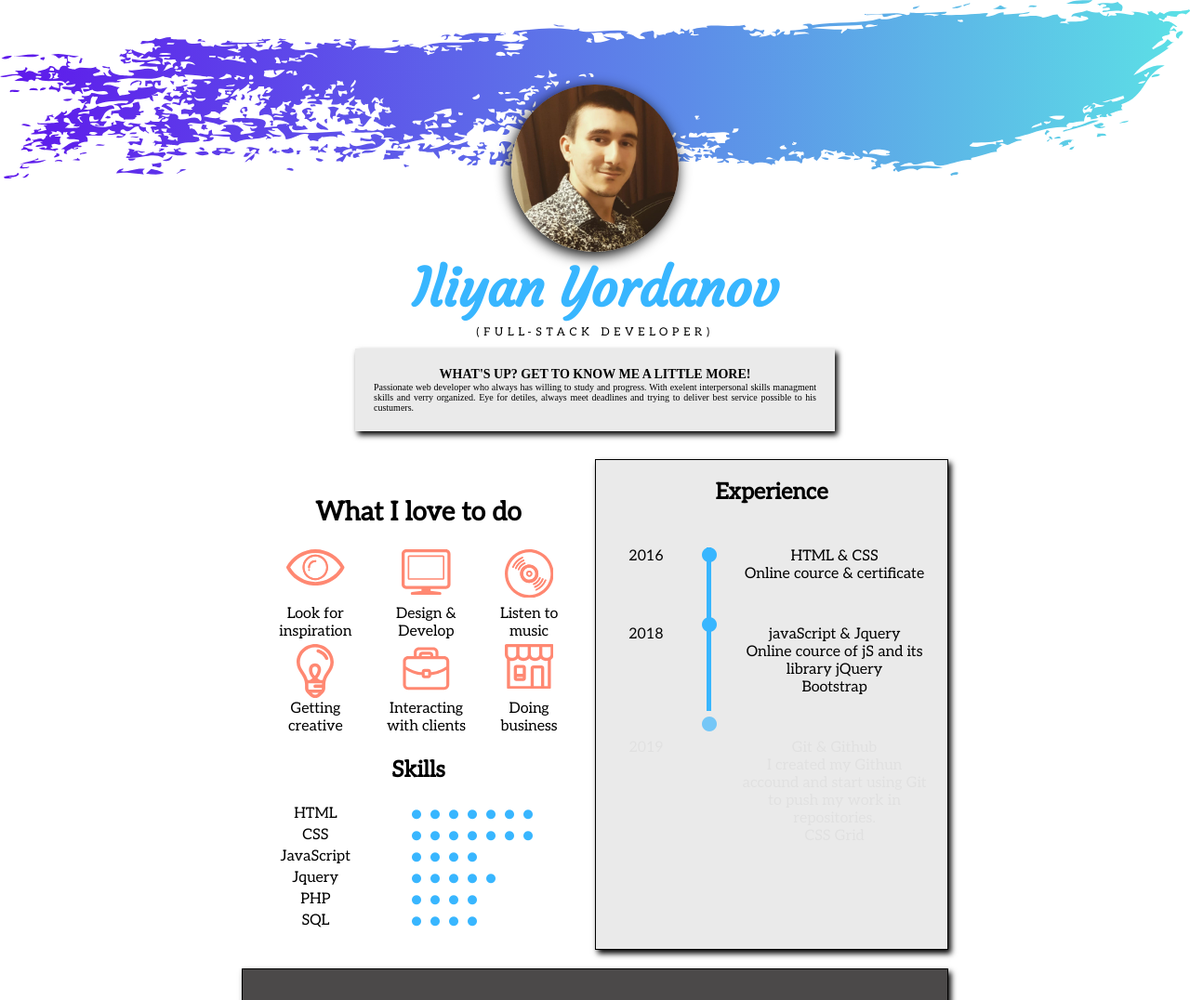
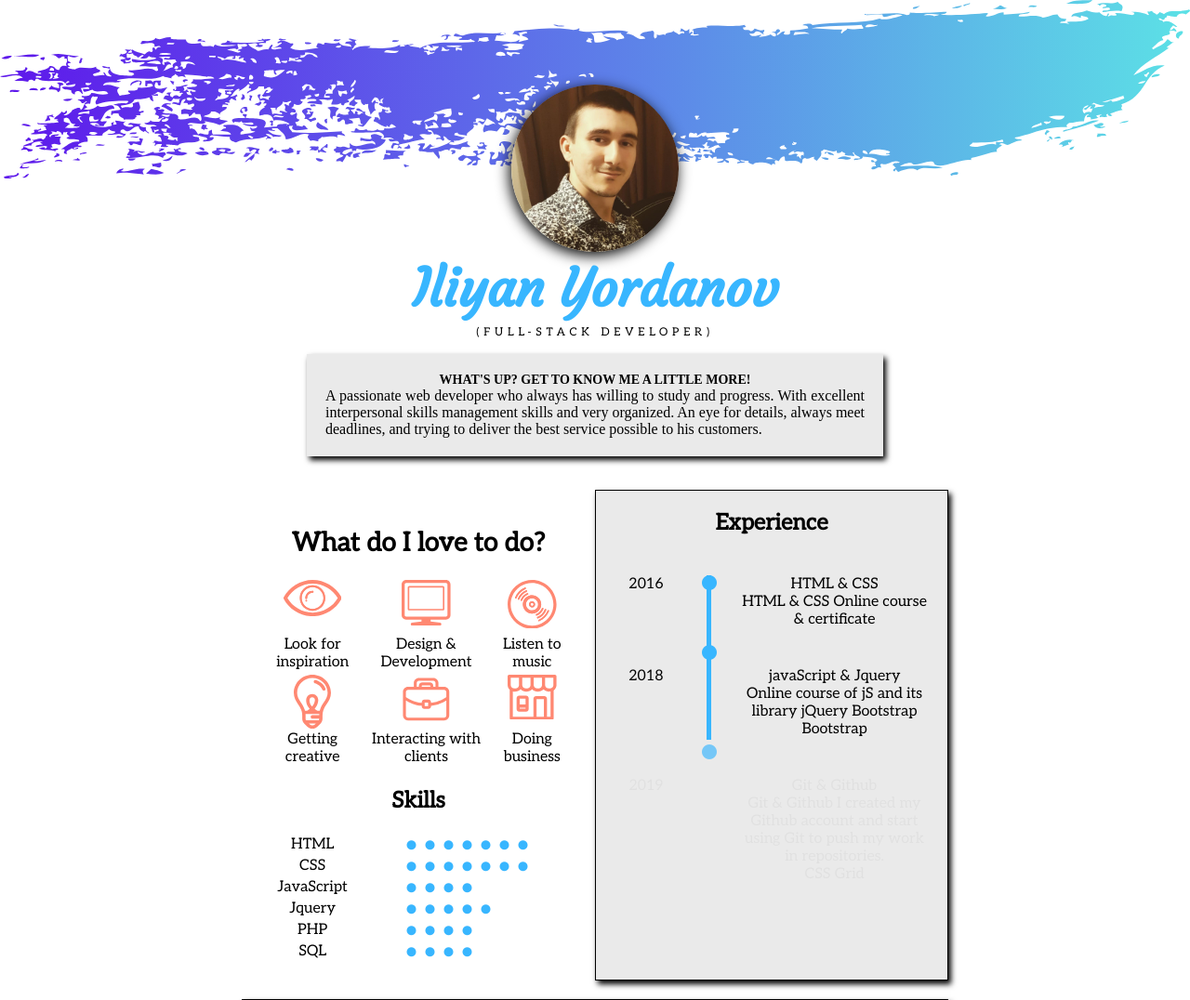
Before and after one commit to YordanovDnA/My-portfolio-website, a PHP site: page / in a window 1280 px wide. Shown: the top 1076 px of the page at 93% size. Run offline with PHP 8.4, Linux system fonts and the light colour scheme; some libraries are stand-ins or nearby versions; some web fonts are replaced.

Commit message:
Adjustments & corrections

```diff
--- a/css/style.css
+++ b/css/style.css
@@ -101,7 +101,9 @@
         width: 360px;
     }
 
-
+    .More-about-me{
+        font-size: 10px !important;
+    }
 
     div.Profile-image-div {
         width: 20%;
@@ -223,11 +225,11 @@
 
 .More-about-me {
     margin-top: 1em;
-    margin-left:  122px;
-    margin-right: 122px;
+    margin-left:  70px;
+    margin-right: 70px;
     margin-bottom: 1em;
     padding: 20px;
-    font-size: 10px;
+    font-size: 16px;
     text-align: justify;
 	font-family: 'Alice', serif;
     background: rgb(234, 234, 234);
--- a/main.html
+++ b/main.html
@@ -51,12 +51,12 @@
                 <span class="mAmHeading">
                     What's up? Get to know me a little more!
                 </span>
-                    Passionate web developer who always has willing to study and progress. With exelent interpersonal skills managment skills and verry organized. Eye for detiles, always meet deadlines and trying to deliver best service possible to his custumers.
+                A passionate web developer who always has willing to study and progress. With excellent interpersonal skills management skills and very organized. An eye for details, always meet deadlines, and trying to deliver the best service possible to his customers.
             </p>
         </section>
 
         <section class="Intro-left">
-            <div class="ILHeading"><h2 class="zoom">What I love to do</h2></div>
+            <div class="ILHeading"><h2 class="zoom">What do I love to do?</h2></div>
             <div class="loveToDo-1">
                 <div class="img">
                     <svg version="1.1" xmlns="http://www.w3.org/2000/svg" xmlns:xlink="http://www.w3.org/1999/xlink" x="0px" y="0px" viewBox="0 0 115.035 71.947" enable-background="new 0 0 115.035 71.947" xml:space="preserve" style="fill: rgb(0, 0, 0);">
@@ -87,7 +87,7 @@
                         </g>
                         </svg>
                 </div>
-                Design & Develop
+                Design & Development
             </div>
             <div class="loveToDo-3">
                 <div class="img">
@@ -227,7 +227,7 @@
             <div class="Years-text">
                 <div class="skills2016">
                     <span>HTML & CSS</span>
-                    <p>Online cource & certificate</p>
+                    <p>HTML & CSS Online course & certificate</p>
                 </div>
             </div>
             <div class="Years wrapperYear2018">
@@ -236,7 +236,8 @@
             <div class="Years-text">
                 <div class="skills2018">
                     <span>javaScript & Jquery</span>
-                    <p>Online cource of jS and its library jQuery</p>
+                    <p> Online course of jS and its library jQuery
+                        Bootstrap</p>
                     <span>Bootstrap</span>
                 </div>
             </div>
@@ -246,7 +247,7 @@
             <div class="Years-text">
                 <div class="skills2019">
                     <span>Git & Github</span>
-                    <p>I created my Githun accound and start using Git to push my work in repositories.</p>
+                    <p>Git & Github I created my Github account and start using Git to push my work in repositories.</p>
                     <span>CSS Grid</span>
                 </div>
             </div>
@@ -256,7 +257,7 @@
             <div class="Years-text">
                 <div class="skills2020">
                     <span>PHP & SQL</span>
-                    <p>My first back-end languages and I really enjoying them.</p>
+                    <p>PHP & SQLMy first back-end languages and I enjoy them.</p>
                 </div>
             </div>
         </section>
@@ -272,15 +273,17 @@
                 <div id="myModal-1" class="modal">
                     <div class="modal-content">
                         <span class="close">&times;</span>
+                        <div class="modal-content-light">
                             <h2>Menu creation app</h2>
-                        <p>This web application was created for company called SofiMarten. They are fast growing company in Sofia,  Bulgaia that has one takeway food restourant and a cacke factory.
+                            <p>This web application was created for a company called SofiMarten. They are a fast-growing company in Sofia,  Bulgaria that has one takeaway food restaurant and a cake factory.
                             </p>
                             <img src="images/Menu-creation-app.png" alt="Sofimarten menu creation app photo">
-                        <p>The application is about lunch menu creation. Because of their big range of lunch meals they have a menu that is changing every day. They had a willing to share this menu with customers on thier website. Basicly what the application is doing is to create table with all the selected products and than export it as a .CSV file and that file can be upload on their website afterwards. Other features are adding new meals into the categories, and also removing or changing prices and quantity.
+                            <p>The application is about lunch menu creation. Because of their big range of lunch meals they have a menu that is changing every day. They had a willingness to share this menu with customers on their website. Basically what the application is doing is to create a table with all the selected products and then export it as a CSV file and that file can be upload on their website afterward. Other features are adding new meals into the categories, and also removing or changing prices and quantity.
 
-                        I also created their website and you can have a look it on <a target="_blank" href="http://food.sofimarten.com">www.food.sofimarten.com</a> but do not forget to take your google translator with you.
+                            I also created their website and you can have a look at it on you can do on <a target="_blank" href="http://food.sofimarten.com">www.food.sofimarten.com</a> but do not forget to take your google translator with you.
 
                             See the project on <a target="_blank"  href="https://github.com/YordanovDnA/Food-menu-creating">GitHub</a>.</p>
+                        </div>
                     </div>
                 </div>
                 <div class="Projects-bottom">
@@ -294,14 +297,16 @@
                 <div id="myModal-2" class="modal">
                     <div class="modal-content">
                         <span class="close">&times;</span>
-                        <h2>Fingerprint attendence system</h2>
+                        <div class="modal-content-light">
+                            <h2>Fingerprint attendance system</h2>
                             <p>
-                            FingerIn SignIn and Out system is based on web server and its working with Arduino Uno Wi-Fi to comunicate with the system. The idea is to create an application which can be use from big companies to track their employees, subcontractors or visitors. The system will automaticly save time in and out and calculate working hours for each person. Also, live statistic will be available at any time plus reports for each person will be send by email automaticly at the end of the week.
+                                FingerIn SignIn and Out system is based on a web server and its working with Arduino Uno Wi-Fi to communicate with the system. The idea is to create an application that can be used by big companies to track their employees, subcontractors, or visitors. The system will automatically save time in and out and calculate working hours for each person. Also, the live statistic will be available at any time plus reports for each person will be sent by email automatically at the end of the week.
                             </p>
                             <img src="images/FingerIn-app.png" alt="Sofimarten menu creation app photo">
-                        <p>Inspiared from the construction site idustry I decided to build this project which will give many companies the opportunity to have sign in and out system which is web based and can be control online.
+                            <p>Inspired by the construction site industry I decided to build this project which will allow many companies to have a sign in and out system which is web-based and can be controlled online.
 
-                        I'm planning more features and if you like this project you can follow it up on <a target="_blank"  href="https://github.com/YordanovDnA/FingerIn">GitHub</a>.</p>
+                            I'm planning more features and if you like this project you can follow it up on  <a target="_blank"  href="https://github.com/YordanovDnA/FingerIn">GitHub</a>.</p>
+                        </div>
                     </div>
                 </div>
                 <div class="Projects-bottom">
@@ -315,22 +320,22 @@
                     <div class="modal-content">
                         <span class="close">&times;</span>
                         <div class="modal-content-light">
-                            <h2>SofiMarten takeway restourant WP website</h2>
+                            <h2>SofiMarten takeaway restourant WP website</h2>
                             <p>
-                                I created this website for my client SofiMarten who is a fast growing up company located in Sofia, Bulgaria. They have one takeway restourant and a cake factory.
+                                I created this website for my client SofiMarten who is a fast-growing up company located in Sofia, Bulgaria. They have one takeaway restaurant and a cake factory.
                             </p>
                             <img src="images/SofiMarten website.png" alt="Sofimarten website creator">
-                            <p>This is the website for their takeway restourant but very soon I will be doing their cake factory website as well. If you want to have a look through it visit <a target="_blank"  href="https://food.sofimarten.com">www.food.sofimarten.com</a> amd do not forget to get your google translator with you.</p>
+                            <p>This is the website for their takeaway restaurant but very soon I will be doing their cake factory website as well. If you want to have a look through it visit <a target="_blank"  href="https://food.sofimarten.com">www.food.sofimarten.com</a> and do not forget to get your google translator with you.</p>
                         </div>
                         <div class="modal-content-dark">
 
                             <h2>Glossmeout WP website</h2>
                             <p>
-                                And here we have one website which is still under construction and will be realised until 1st of August.
+                                And here we have one website which is still under construction and will be realized until the 1st of August.
                             </p>
                             <img src="images/Glossmeout-website.png" alt="Glossmeout website creator">
                             <p>
-                                Glossmeout is a startup that is focused of producing pure natural lipglosses. The ladies behind this brand are yong and motivated to bring on the market quality and natural products.
+                                Glossmeout is a startup that is focused on producing pure natural lipglosses. The ladies behind this brand are young and motivated to bring on the market quality and natural products.
 
                                 Do you want to know more or purchase one? Look at <a target="_blank" href="https://glossmeout.co.uk">www.glossmeout.co.uk</a>
                             </p>
@@ -376,7 +381,7 @@
                 </div>
             </div>
             <div class="message bordered-box-shadow">
-                <p>I'm sorry but there are no more projects at the moment. <span class="close">&times;</span></p>
+                <p>I'm sorry, there are no more projects at the moment. <span class="close">&times;</span></p>
             </div>
 
         </section>
@@ -392,7 +397,7 @@
                 <span class="moreParticularSkills">WordPress, Shopify</span>
                 <br>
                 <span class="moreSkillsNumbersBlue">2</span>
-                <span class="moreParticularSkills">Shopify, Canva</span>
+                <span class="moreParticularSkills">Photoshop, Canva</span>
                 <br>
                 <span class="moreSkillsNumbersPink">3</span>
                 <span class="moreParticularSkills">Arduino</span>
@@ -450,6 +455,5 @@
         </div>
     </footer>
     <script src="js/main.js?newversion"></script>
-    <script src="js/modals.js"></script>
 </body>
 </html>
```
Lines whose indentation alone changed are shown as unchanged.
